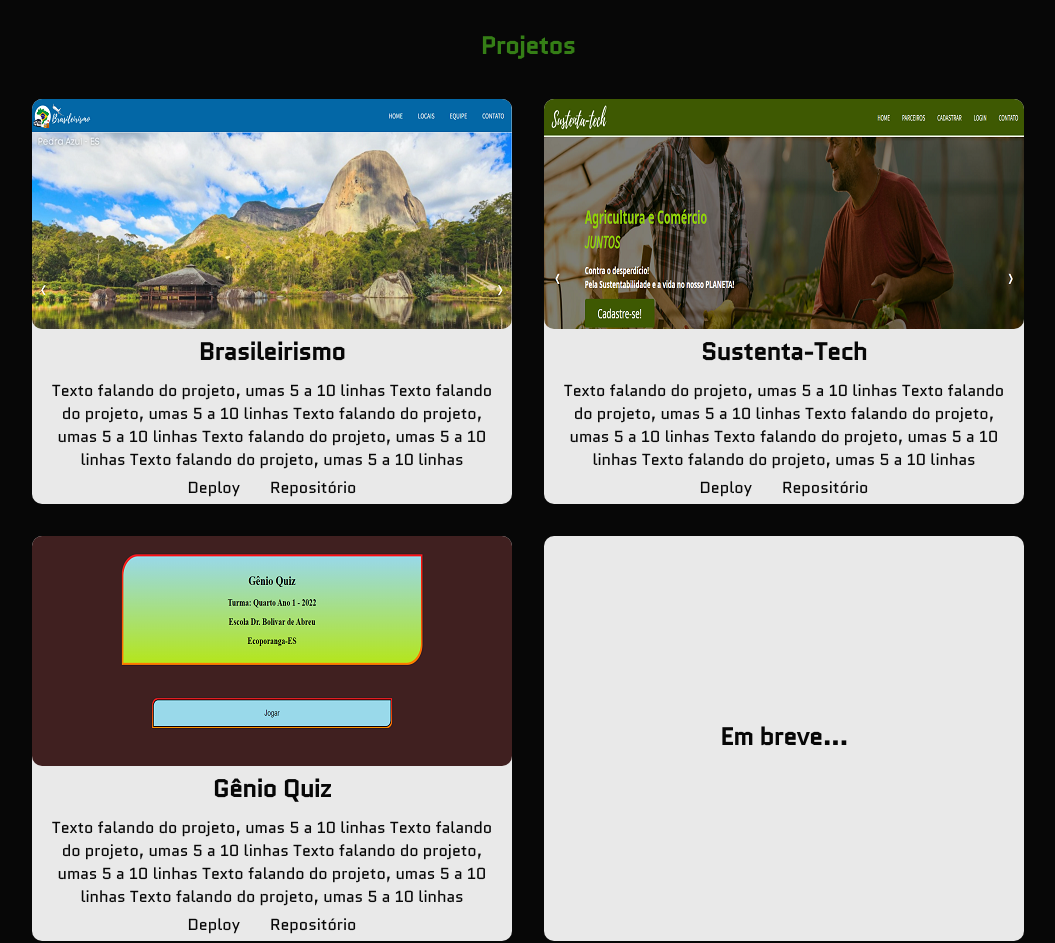
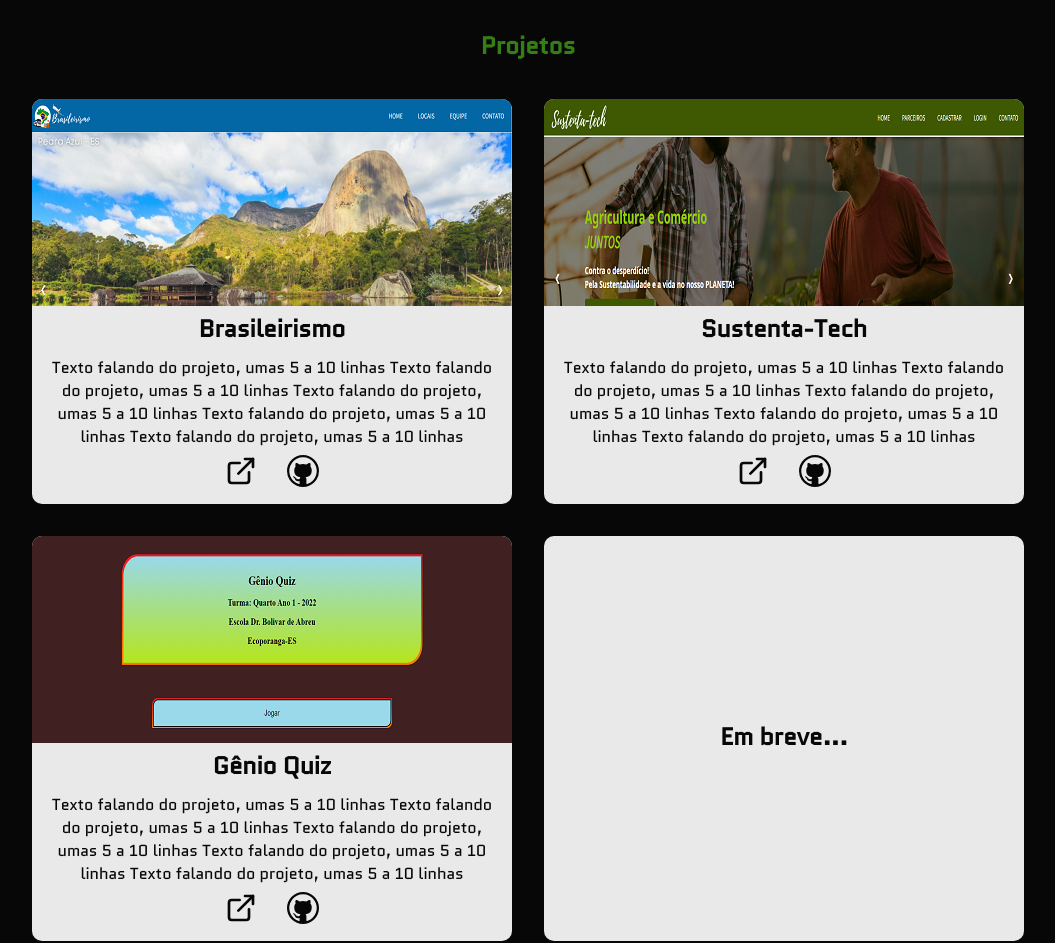
Before and after one commit to MarioCesarCF/Portfolio, a React (Create React App) app: page / in a window 1280 px wide. Shown: the part 2570-3513 px from the top of the page, without its empty margins (112-1167 px from the left). Built offline with nearby package versions, Linux system fonts and the light colour scheme; a web font is replaced by a local one.

Commit message:
correção de bugs

```diff
--- a/src/Components/Footer.js
+++ b/src/Components/Footer.js
@@ -39,7 +39,7 @@ const FooterComponent = () => {
           </div>
         </div>
       </section>
-      <Link to='header' spy={true} smooth={true} offset={-20} duration={1500}id='btn-top'><BsFillArrowUpCircleFill /></Link>
+      <Link to='header' spy={true} smooth={true} offset={-20} duration={1500} id='btn-top'><BsFillArrowUpCircleFill /></Link>
       <div>
         <p>Made with <span id='heart'>&#10084;</span> by MarioCesar_Dev</p>
       </div>
--- a/src/Components/Main.js
+++ b/src/Components/Main.js
@@ -6,6 +6,8 @@ import teamworkIcon from "../assets/teamwork.png";
 import conversationIcon from "../assets/conversation.png";
 import idiomasIcon from "../assets/idiomas.png";
 import adaptacaoIcon from "../assets/adaptacao.png";
+import { FiExternalLink } from 'react-icons/fi';
+import { VscGithub } from 'react-icons/vsc';
 
 const MainComponent = () => {
   return (
@@ -32,7 +34,7 @@ const MainComponent = () => {
         <div className="buttons">
           <Link to='contact' id="getInTouch" spy={true} smooth={true} offset={0} duration={1500}>Entre em contato</Link>
 
-          <a href={curriculo} download id="downloadCV">Baixar CV</a>
+          <a href={curriculo} id="downloadCV" target='_blanck'>Curriculum Vitae</a>
         </div>
         <section id="skills">
           <h2>Habilidades</h2>
@@ -85,8 +87,8 @@ const MainComponent = () => {
                   Texto falando do projeto, umas 5 a 10 linhas
                   Texto falando do projeto, umas 5 a 10 linhas
                 </p>
-                <a href='https://mariocesarcf.github.io/ProjetoDev/' target='_blanck'>Deploy</a>
-                <a href='https://github.com/MarioCesarCF/ProjetoDev' target='_blanck'>Repositório</a>
+                <a href='https://mariocesarcf.github.io/ProjetoDev/' target='_blanck' className="icon-links"><FiExternalLink /></a>
+                <a href='https://github.com/MarioCesarCF/ProjetoDev' target='_blanck'className="icon-links"><VscGithub /></a>
               </div>
 
             </div>
@@ -100,8 +102,8 @@ const MainComponent = () => {
                   Texto falando do projeto, umas 5 a 10 linhas
                   Texto falando do projeto, umas 5 a 10 linhas
                 </p>
-                <a href='https://mariocesarcf.github.io/TechTeamProject/' target='_blanck'>Deploy</a>
-                <a href='https://github.com/MarioCesarCF/TechTeamProject' target='_blanck'>Repositório</a>
+                <a href='https://mariocesarcf.github.io/TechTeamProject/' target='_blanck'className="icon-links"><FiExternalLink /></a>
+                <a href='https://github.com/MarioCesarCF/TechTeamProject' target='_blanck'className="icon-links"><VscGithub /></a>
               </div>
 
             </div>
@@ -115,8 +117,8 @@ const MainComponent = () => {
                   Texto falando do projeto, umas 5 a 10 linhas
                   Texto falando do projeto, umas 5 a 10 linhas
                 </p>
-                <a href='https://mariocesarcf.github.io/Genio-Quiz-4-Ano/' target='_blanck'>Deploy</a>
-                <a href='https://github.com/MarioCesarCF/Genio-Quiz-4-Ano' target='_blanck'>Repositório</a>
+                <a href='https://mariocesarcf.github.io/Genio-Quiz-4-Ano/' target='_blanck'className="icon-links"><FiExternalLink /></a>
+                <a href='https://github.com/MarioCesarCF/Genio-Quiz-4-Ano' target='_blanck'className="icon-links"><VscGithub /></a>
               </div>
 
             </div>
--- a/src/styles/footer.css
+++ b/src/styles/footer.css
@@ -49,6 +49,7 @@ form>input {
   align-items: center;
   font-family: 'Orbitron', sans-serif;
   margin-top: 0.5em;
+  width: 20em;
 }
 
 form>input:hover {
@@ -76,7 +77,8 @@ form>input:hover {
   font-size: 2rem;
   position: absolute;
   text-align: end;
-  width: 45%;
+  right: 10px;
+  cursor: pointer;
 }
 
 #heart {
@@ -88,4 +90,7 @@ form>input:hover {
     color: var(--creme);
     font-size: 1.5rem;
   }
+  form>input {
+    width: 16em;
+  }
 }
--- a/src/styles/header.css
+++ b/src/styles/header.css
@@ -44,6 +44,7 @@ header {
     font-weight: 100;
     font-size: 1.5rem;
     font-family: 'Special Elite', cursive;
+    cursor: pointer;
 }
 
 @media (min-width: 320px) and (max-width: 530px) {
--- a/src/styles/main.css
+++ b/src/styles/main.css
@@ -91,7 +91,7 @@ main h1 {
 
 .habilidade:hover {
     transition: 0.5s;
-    transform: scale(1.1);
+    transform: scale(1.05);
 }
 
 .habilidade img {
@@ -128,37 +128,39 @@ main h1 {
     margin: 0 auto;
     padding: 5px 10px;
     text-decoration: none;
-    color: var(--black);
 }
 
 .projeto>div>a {
     margin: 5px;
 }
 
-#projeto1 {
-    background-image: url(../assets/brasileirismo.png);
+#projeto1, #projeto2, #projeto3 {
     width: 30em;
     height: 10em;
     padding: 5em 0;
-    border-radius: 10px;
+    border-radius: 10px 10px 0 0;
+}
+
+#projeto1 {
+    background-image: url(../assets/brasileirismo.png);
 }
 
 #projeto2 {
     background-image: url(../assets/sustenta1.png);
-    width: 30em;
-    height: 10em;
-    padding: 5em 0;
-    border-radius: 10px;
 }
 
 #projeto3 {
     background-image: url(../assets/genio-quiz.png);
-    width: 30em;
-    height: 10em;
-    padding: 5em 0;
-    border-radius: 10px;
 }
 
+.icon-links {
+    font-size: 2rem;
+    color: var(--black);
+}
+
+.icon-links:hover {
+    color: var(--ligthgrenn);
+}
 
 @media (min-width: 320px) and (max-width: 780px) {
     #about {
@@ -204,8 +206,13 @@ main h1 {
         margin: 10px;
     }
 
+    .projetos:last-child {
+        width: 20em;
+    }
+
     .projeto {
         width: 20em;
+        margin: 10px 0;
     }
 
     #projeto1, #projeto2, #projeto3 {
```
